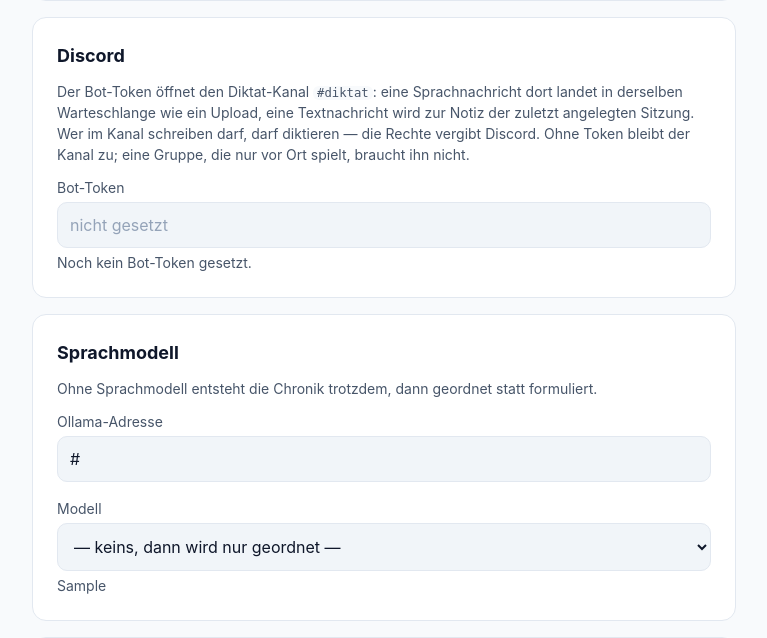
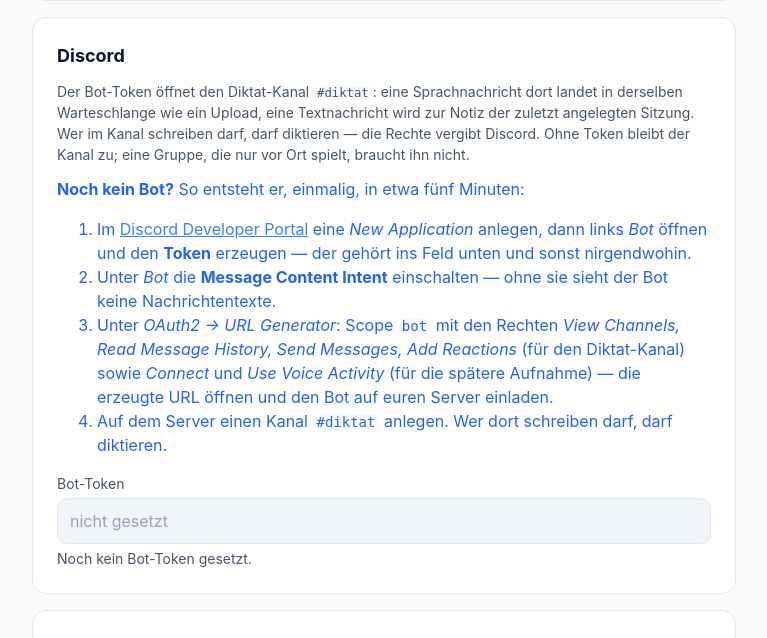
Before and after one commit to mdopp/foundry-chronicle, a Flask app: template src/chronicle/templates/einstellungen.html in a window 1280 px wide. Shown: the part 598-1236 px from the top of the page, without its empty margins (256-1023 px from the left). Run offline with Flask 3, Linux system fonts and the light colour scheme; the template is opened without the code that fills it: most values are stand-ins (such as "Sample title", 1, 10 or a date in 2020).

Commit message:
docs(ui): Einrichtungsanleitung für den Discord-Bot in README und Einstellungen
Die Einstellungsseite zeigt ohne Bot-Token die einmaligen Schritte aus dem
Developer Portal als Leerzustand, mit Token verschwinden sie — getestet.
Die README trägt dieselbe Anleitung für den Weg außerhalb des Browsers.

Co-Authored-By: Claude Fable 5 <noreply@anthropic.com>

```diff
--- a/src/chronicle/templates/einstellungen.html
+++ b/src/chronicle/templates/einstellungen.html
@@ -42,6 +42,27 @@
       Textnachricht wird zur Notiz der zuletzt angelegten Sitzung. Wer im Kanal schreiben
       darf, darf diktieren — die Rechte vergibt Discord. Ohne Token bleibt der Kanal zu;
       eine Gruppe, die nur vor Ort spielt, braucht ihn nicht.</p>
+
+    {% if not bot_token_gesetzt %}
+    <div class="hinweis">
+      <p><strong>Noch kein Bot?</strong> So entsteht er, einmalig, in etwa fünf Minuten:</p>
+      <ol>
+        <li>Im <a href="https://discord.com/developers/applications" rel="noopener">Discord
+          Developer Portal</a> eine <em>New Application</em> anlegen, dann links <em>Bot</em>
+          öffnen und den <strong>Token</strong> erzeugen — der gehört ins Feld unten und
+          sonst nirgendwohin.</li>
+        <li>Unter <em>Bot</em> die <strong>Message Content Intent</strong> einschalten —
+          ohne sie sieht der Bot keine Nachrichtentexte.</li>
+        <li>Unter <em>OAuth2 → URL Generator</em>: Scope <code>bot</code> mit den Rechten
+          <em>View Channels, Read Message History, Send Messages, Add Reactions</em>
+          (für den Diktat-Kanal) sowie <em>Connect</em> und <em>Use Voice Activity</em>
+          (für die spätere Aufnahme) — die erzeugte URL öffnen und den Bot auf euren
+          Server einladen.</li>
+        <li>Auf dem Server einen Kanal <code>#diktat</code> anlegen. Wer dort schreiben
+          darf, darf diktieren.</li>
+      </ol>
+    </div>
+    {% endif %}
 
     <div class="feld">
       <label for="discord_bot_token">Bot-Token</label>
```
Also changed, not shown: tests/test_app.py (+12 -0 lines), README.md.
